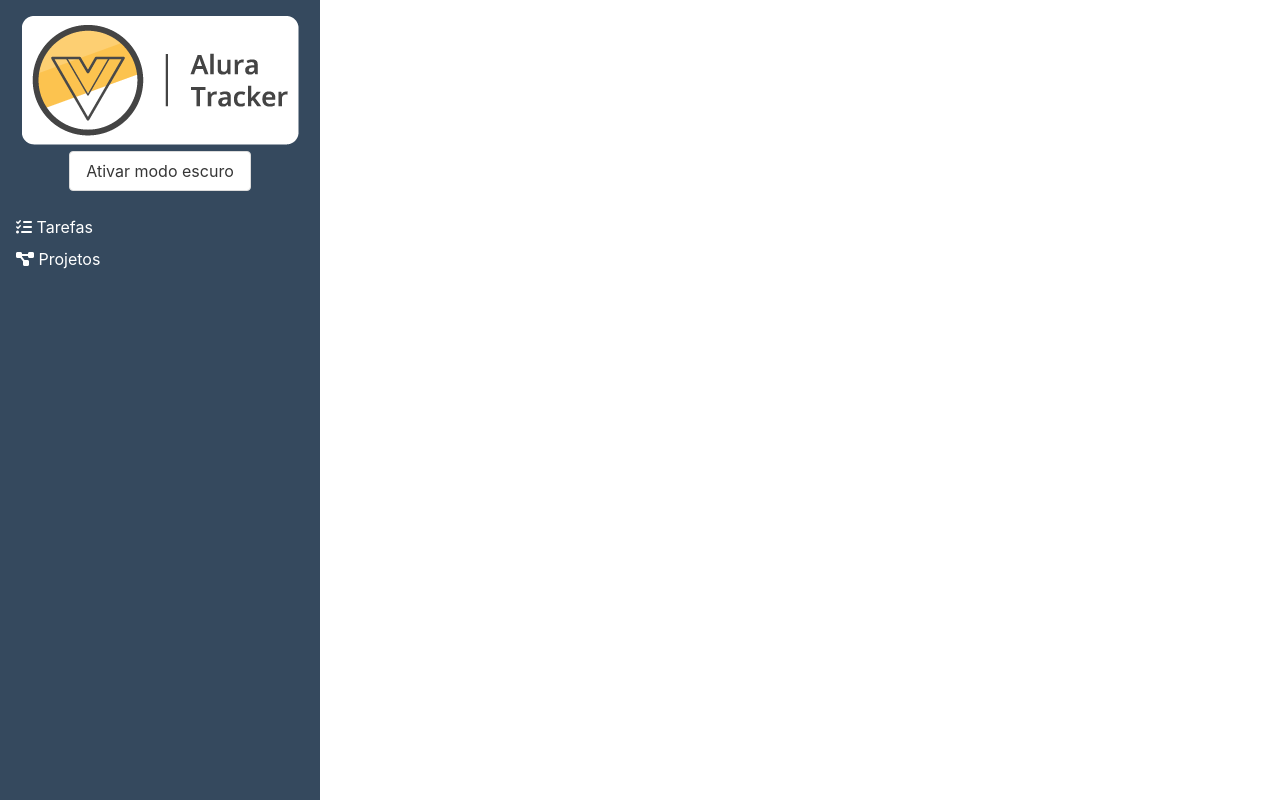
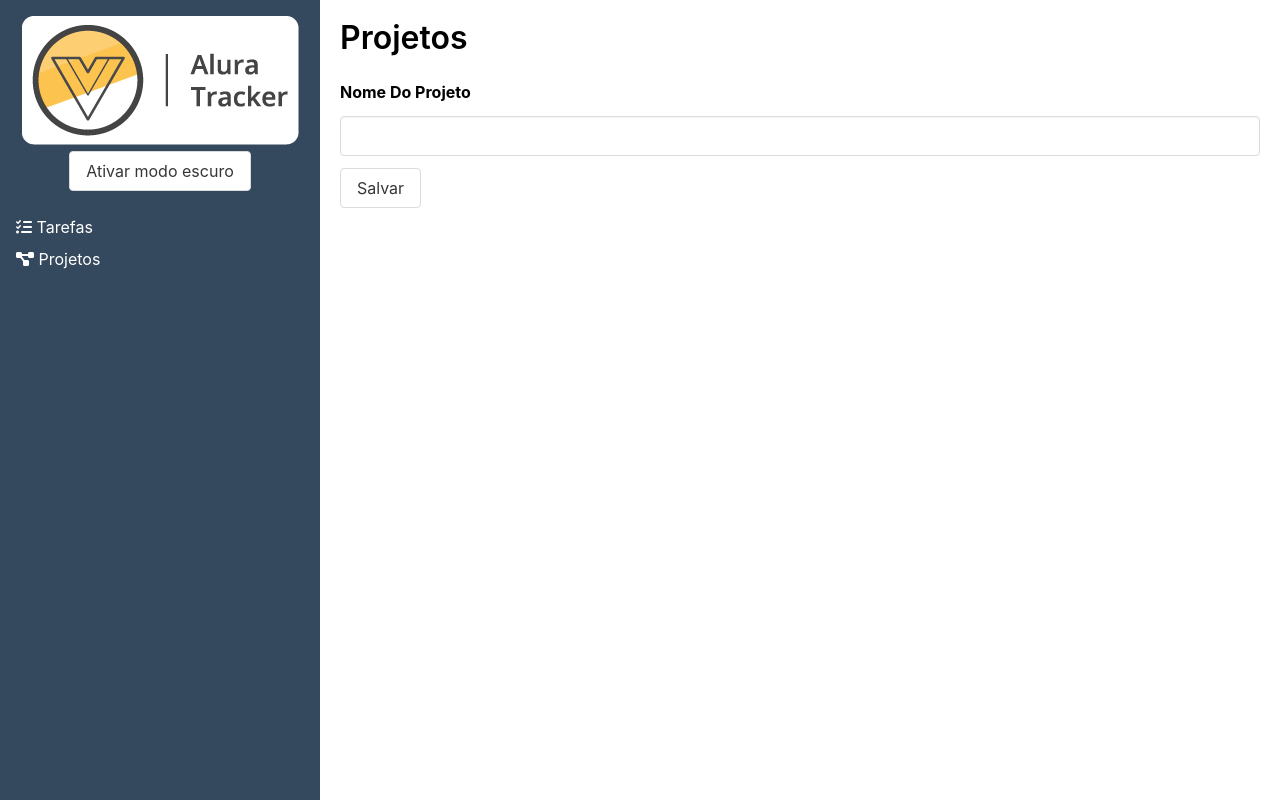
Before and after one commit to VictorGabrielBoeri/ProjetoListaDeTarefas, a Vue app: page /#/projetos/1 in a window 1280 px wide. Built offline with nearby package versions, Linux system fonts and the light colour scheme.

Commit message:
UPDATE 4

```diff
--- a/src/roteador/index.ts
+++ b/src/roteador/index.ts
@@ -1,6 +1,7 @@
 import { createRouter, createWebHashHistory, RouteRecordRaw } from "vue-router";
 import Tarefas from "@/views/Tarefas.vue";
 import Projetos from "@/views/Projetos.vue";
+import Formulario from "@/views/Projetos/Formulario.vue";
 
 const rotas: RouteRecordRaw[] = [
     {
@@ -10,8 +11,19 @@
     },
     {
         path: '/projetos',
-        name: 'PaginaProjetos',
+        name: 'ProjetoPagina',
         component: Projetos,
+    },
+    {
+        path: '/projetos/novo',
+        name: 'Novo Projeto',
+        component: Formulario,
+    },
+    {
+        path: '/projetos/:id',
+        name: 'Editar Projeto',
+        component: Formulario,
+        props: true,
     }
 ]
 
--- a/src/store/index.ts
+++ b/src/store/index.ts
@@ -19,6 +19,10 @@
                 nome: nomeDoProjeto,
             } as IProjeto
             state.projetos.push(projeto)
+        },
+        'ALTERA_PROJETO' (state, projeto: IProjeto) {
+            const index = state.projetos.findIndex(proj => proj.id == projeto.id)
+            state.projetos[index] = projeto
         }
     }
 })
--- a/src/views/Projetos.vue
+++ b/src/views/Projetos.vue
@@ -1,28 +1,31 @@
 <template>
     <section class="projetos">
         <h1 class="title title-modo-escuro">Projetos</h1>
-        <form @submit.prevent="salvar">
-            <div class="field mb-4">
-                <label class="label title-modo-escuro mb-3" for="nomeDoProjeto">
-                    Nome Do Projeto
-                </label>
-                <input class="input mb-3" type="text" v-model="nomeDoProjeto" id="nomeDoProjeto">
-                <div class="field">
-                    <button class="button" type="submit">Salvar</button>
-                </div>
-            </div>
-        </form>
+        <router-link to="/projetos/novo" class="button">
+            <span class="icon is-small">
+                <i class="fas fa-plus"></i>
+            </span>
+            <span>Novo projeto</span>
+        </router-link>
         <table class="table is-fullwidth">
             <thead>
                 <tr>
                     <th>ID</th>
                     <th>Nome</th>
+                    <th>Ações</th>
                 </tr>
             </thead>
             <tbody>
                 <tr v-for="projeto in projetos" :key="projeto.id">
                     <td>{{ projeto.id }}</td>
                     <td>{{ projeto.nome }}</td>
+                    <td>
+                        <router-link :to="`/projetos/${projeto.id}`" class="button">
+                            <span class="icon is-small">
+                                <i class="fas fa-pencil-alt"></i>
+                            </span>
+                        </router-link>
+                    </td>
                 </tr>
             </tbody>
         </table>
@@ -36,22 +39,10 @@
 
 
 export default defineComponent({
-    name: 'PaginaProjetos',
-    data() {
-        return {
-            nomeDoProjeto: ""
-        }
-    },
-    methods: {
-        salvar() {
-            this.store.commit('ADICIONA_PROJETO', this.nomeDoProjeto)
-            this.nomeDoProjeto = ''
-        },
-    },
-    setup () {
+    name: 'ProjetoPagina',
+    setup() {
         const store = useStore()
         return {
-            store,
             projetos: computed(() => store.state.projetos)
         }
     }
--- /dev/null
+++ b/src/views/Projetos/Formulario.vue
@@ -0,0 +1,72 @@
+<template>
+    <section class="projetos">
+        <h1 class="title title-modo-escuro">Projetos</h1>
+        <form @submit.prevent="salvar">
+            <div class="field mb-4">
+                <label class="label title-modo-escuro mb-3" for="nomeDoProjeto">
+                    Nome Do Projeto
+                </label>
+                <input class="input mb-3" type="text" v-model="nomeDoProjeto" id="nomeDoProjeto">
+                <div class="field">
+                    <button class="button" type="submit">Salvar</button>
+                </div>
+            </div>
+        </form>
+    </section>
+</template>
+
+<script lang="ts">
+import { useStore } from '@/store';
+import { defineComponent } from 'vue';
+
+
+export default defineComponent({
+    name: 'PaginaFormulario',
+    props: {
+        id: {
+            type: String
+        }
+    },
+    mounted () {
+        if (this.id) {
+            const projeto = this.store.state.projetos.find(proj => proj.id == this.id)
+            this.nomeDoProjeto = projeto?.nome || ''
+        }
+    },
+    data() {
+        return {
+            nomeDoProjeto: ""
+        }
+    },
+    methods: {
+        salvar() {
+            if (this.id) {
+                this.store.commit('ALTERA_PROJETO', {
+                    id: this.id,
+                    nome: this.nomeDoProjeto,
+                })
+            } else {
+                this.store.commit('ADICIONA_PROJETO', this.nomeDoProjeto)
+            }
+            this.nomeDoProjeto = '';
+            this.$router.push('/projetos')
+        },
+    },
+    setup () {
+        const store = useStore()
+        return {
+            store,
+        }
+    }
+})
+</script>
+
+<style scoped>
+.projetos {
+    padding: 1.25rem;
+}
+
+.title-modo-escuro {
+    color: var(--texto-primario);
+}
+</style>
```
